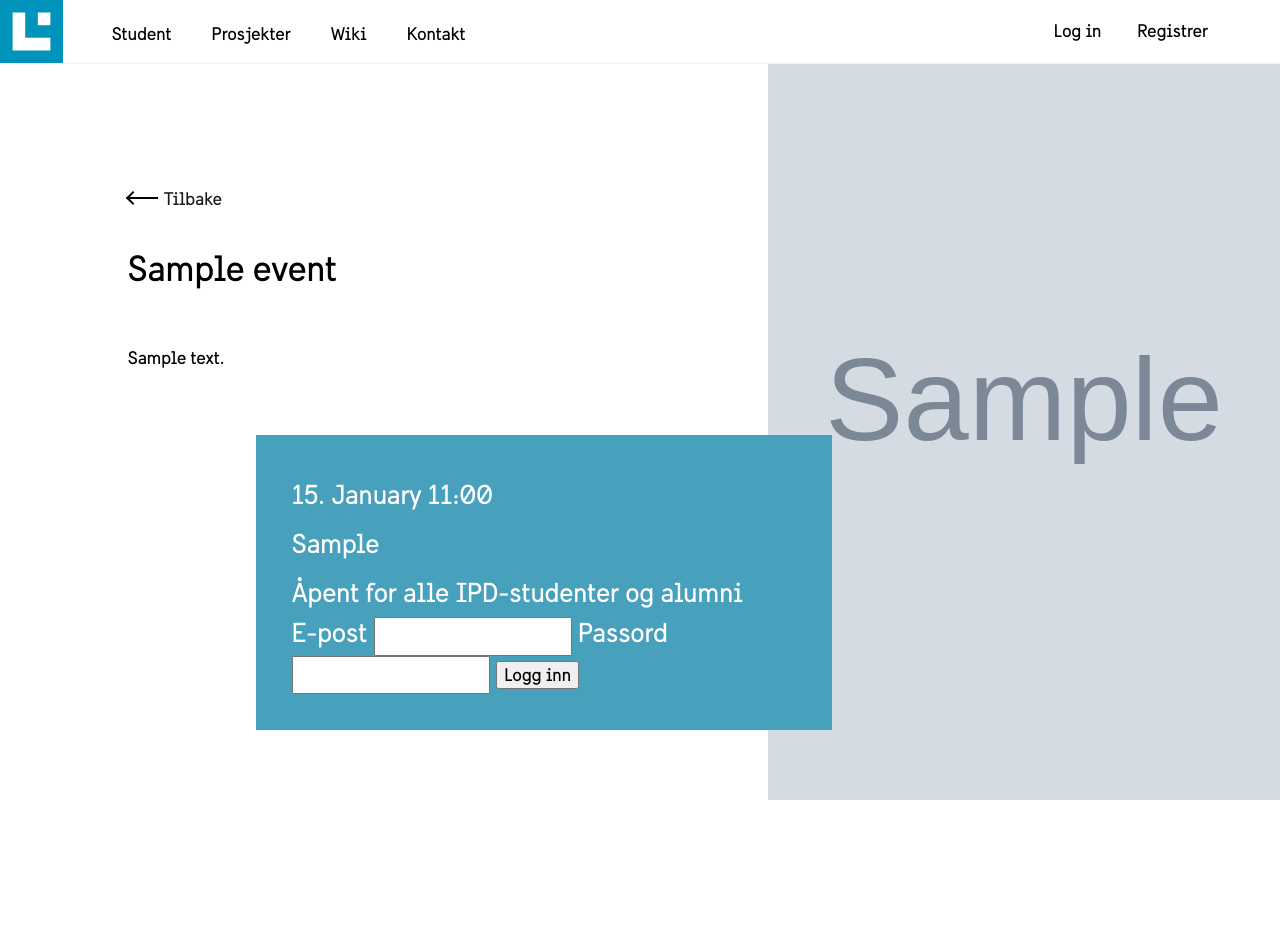
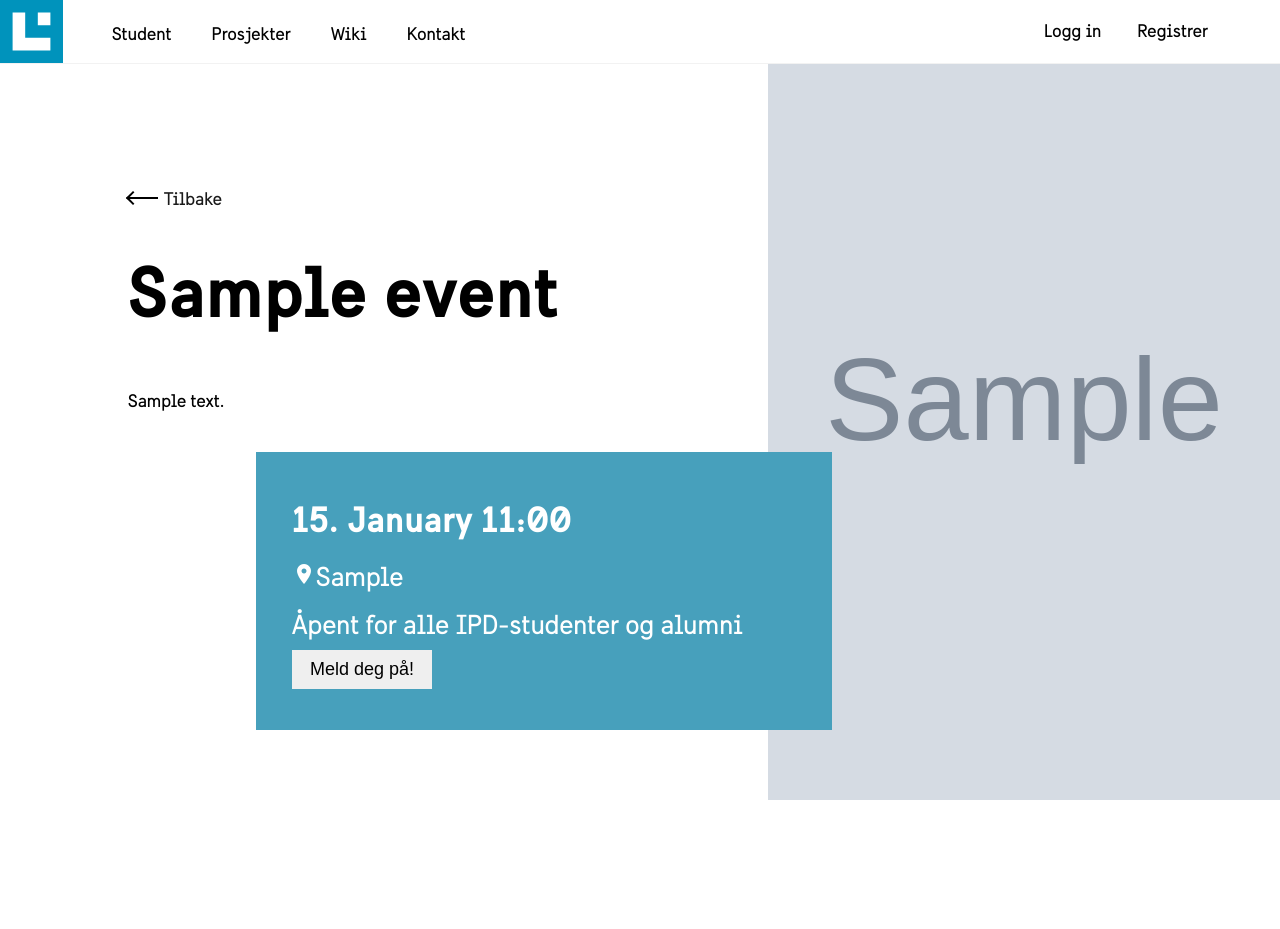
Before and after one commit to anitastuberg/industrielldesign.no, a Django app: a page that uses templates/navbar.html in a window 1280 px wide. Shown: the top 929 px of the page. Run offline with Django 3.2, Linux system fonts and the light colour scheme; tables that the repository leaves empty hold one stand-in row (values such as "Sample post"); grey boxes marked "Sample" are stand-in pictures.

Commit message:
Event page updates

```diff
--- a/events/templates/events/event-page.html
+++ b/events/templates/events/event-page.html
@@ -21,12 +21,11 @@
         <img src="{{ event.image.url }}" alt="">
     </div>
     <div class="signup not-loaded">
-        <p></p>
-        <p>{{ event.event_start_time|date:"j. F H:i" }} {% if event.end_time %}- {{ event.event_end_time|date:"H:i" }}{% endif %}</p>
-        <p>{{ event.location }}</p>
+        <p class="event-start-time">{{ event.event_start_time|date:"j. F H:i" }} {% if event.end_time %}- {{ event.event_end_time|date:"H:i" }}{% endif %}</p>
+        <p><i class="material-icons">place</i>{{ event.location }}</p>
         {% if event.registration_required and request.user.is_authenticated %}
         <div id="logged-in">
-            <p>Hei {{ request.user.first_name }}</p>
+            <!-- <p>Hei {{ request.user.first_name }}</p> -->
         </div>
         {% endif %}
 
@@ -36,13 +35,21 @@
             {% csrf_token %}
             <div id="log-in-fields">
                 {% if not request.user.is_authenticated %}
+                <button id="display-inputs" class="button">Meld deg på!</button>
+                <div class="input-fields">
+                    <div class="input-container">
                         <label for="email">E-post</label>
                         <input type="text" name="email" id="email">
                         <span class="error"></span>
+                    </div>
+                    <div class="input-container">
                         <label for="password">Passord</label>
                         <input type="password" name="password" id="password">
                         <span class="error"></span>
-                    <input type="submit" value="Logg inn">
+                    </div>
+                    <a href="{% url 'register' %}" class="button white">Registrer deg</a>
+                    <input class="button" type="submit" value="Logg inn">
+                </div>
                 {% else %}
                     {% if already_registered %}
                         <input class="button" type="submit" value="Meldt på" disabled>
@@ -50,6 +57,7 @@
                         <input class="button" type="submit" value="Bare for komitéer" disabled>
                     {% elif not_open_yet %}
                         <input class="button" type="submit" value="Påmelding ikke åpnet enda" disabled>
+                        <p class="registration-start-time">Påmelding åpner: {{event.registration_start_time|date:"j. F H:i"}}</p>
                     {% elif not event_not_full %}
                         {% if on_waiting_list %}
                             <input id="waiting-list" class="button" type="submit" data-waiting-list="true" value="Du står på venteliste" disabled>
@@ -72,6 +80,7 @@
 
 {% block javascript %}
 <script src="{% static '/js/ajaxSetup.js' %}"></script>
+<script src="{% static 'js/eventPage.js' %}"></script>
 <script>
     $(document).ready(function() {
         $('.not-loaded').removeClass('not-loaded');
--- a/static_in_pro/our_static/css/components/_buttons.scss
+++ b/static_in_pro/our_static/css/components/_buttons.scss
@@ -34,6 +34,10 @@
     }
 
     // Colorization of buttons
+    &.white {
+        background-color: $white;
+        color: $text-color;
+    }
     &.red {
         background-color: $red;
         color: $white;
--- a/static_in_pro/our_static/css/main.css
+++ b/static_in_pro/our_static/css/main.css
@@ -261,6 +261,11 @@ i, img {
   padding: 0;
 }
 
+.button.white {
+  background-color: #fff;
+  color: #1a1a1a;
+}
+
 .button.red {
   background-color: #E84C4C;
   color: #fff;
@@ -1176,6 +1181,11 @@ textarea {
   white-space: pre-line;
 }
 
+#event-page .beskrivelse h1 {
+  font-size: 4rem;
+  font-family: "sweden_sansbold", sans-serif;
+}
+
 #event-page .bilde {
   position: fixed;
   width: 40%;
@@ -1219,6 +1229,19 @@ textarea {
   transition: -webkit-transform 400ms ease-in-out;
   transition: transform 400ms ease-in-out;
   transition: transform 400ms ease-in-out, -webkit-transform 400ms ease-in-out;
+}
+
+#event-page .signup .input-fields {
+  display: none;
+}
+
+#event-page .signup .event-start-time {
+  font-size: 2rem;
+  font-family: "sweden_sansbold", sans-serif;
+}
+
+#event-page .signup .registration-start-time {
+  font-size: 1rem;
 }
 
 #event-page .signup.not-loaded {
--- a/static_in_pro/our_static/css/pages/_event-page.scss
+++ b/static_in_pro/our_static/css/pages/_event-page.scss
@@ -12,7 +12,8 @@
         white-space: pre-line;
 
         h1 {
-            // margin-top: 87px;
+            font-size: 4rem;
+            font-family: $bold;
         }
 
         &.not-loaded {
@@ -52,6 +53,19 @@
         font-size: 1.5rem;
         transition: transform 400ms ease-in-out;
 
+        .input-fields {
+            display: none;
+        }
+
+        .event-start-time {
+            font-size: 2rem;
+            font-family: $bold;
+        }
+
+        .registration-start-time {
+            font-size: 1rem;
+        }
+
         &.not-loaded {
             transform: translateY(100%);
         }
--- /dev/null
+++ b/static_in_pro/our_static/js/eventPage.js
@@ -0,0 +1,22 @@
+let infoBox = $(".signup");
+let infoBoxLeftPos = infoBox.position().left;
+let scrollAmount = 0;
+let newInfoBoxPos;
+console.log(infoBoxLeftPos);
+
+
+$(window).scroll(function() {
+    scrollAmount = $(window).scrollTop();
+    newInfoBoxPos = infoBoxLeftPos + (scrollAmount * 3);
+    console.log(newInfoBoxPos);
+    console.log(scrollAmount);
+    infoBox.css("left", newInfoBoxPos);
+});
+
+let signUpDisplayButton = $("#display-inputs");
+let inputFields = $('.input-fields');
+
+signUpDisplayButton.click(function () {
+    inputFields.slideDown("fast");
+    $(this).hide();
+});
--- a/templates/navbar.html
+++ b/templates/navbar.html
@@ -24,13 +24,13 @@
                     <span>{{ request.user.email }}</span>
                     <div class="dropdown-content">
                         <ul>
-                            <li><a href="{% url 'logout' %}">Log out</a></li>
+                            <li><a href="{% url 'logout' %}">Logg ut</a></li>
                         </ul>
                     </div>
                 </li>
                 {% else %}
                 <li class="register"><a href="{% url 'register' %}">Registrer</a></li>
-                <li id="login"><a href="{% url 'login' %}">Log in</a></li>
+                <li id="login"><a href="{% url 'login' %}">Logg in</a></li>
                 {% endif %}
             </ul>
         </div>
```
Also changed, not shown: 1 other file. Lines whose indentation alone changed are shown as unchanged.
